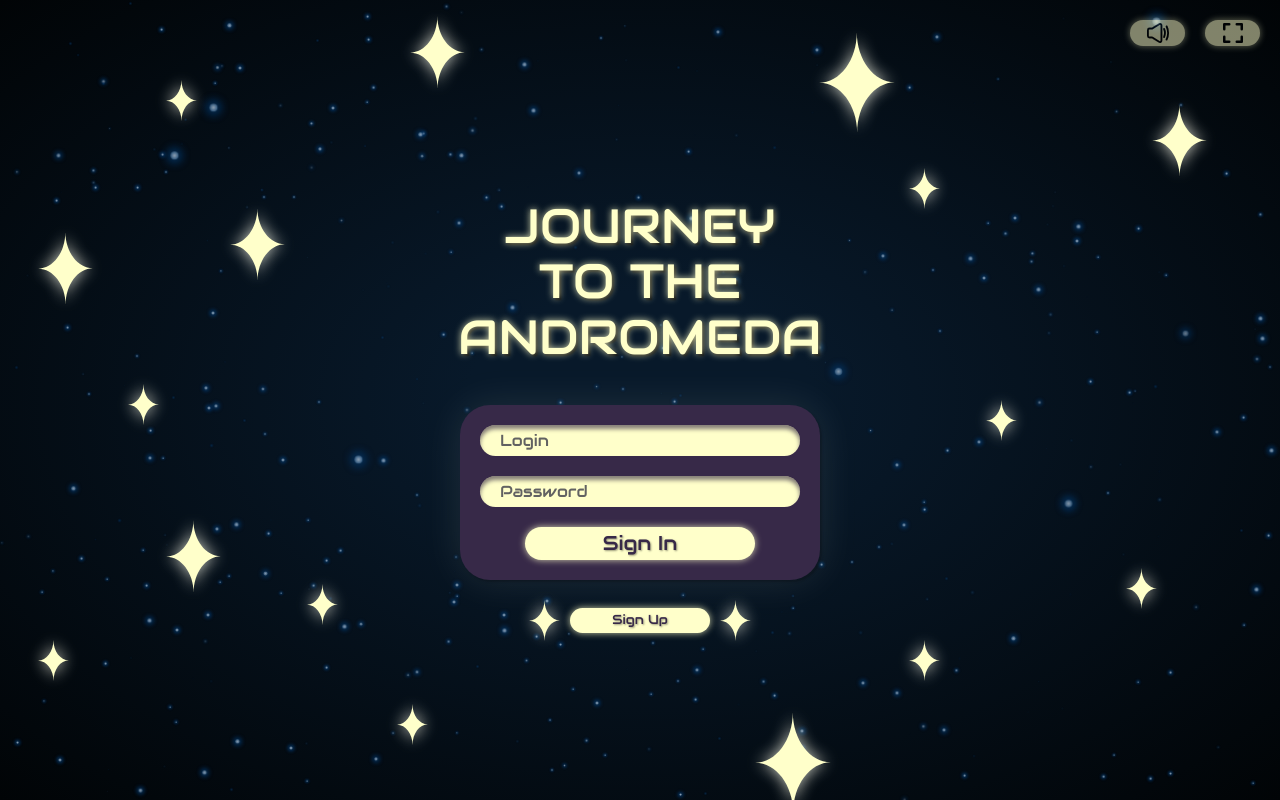
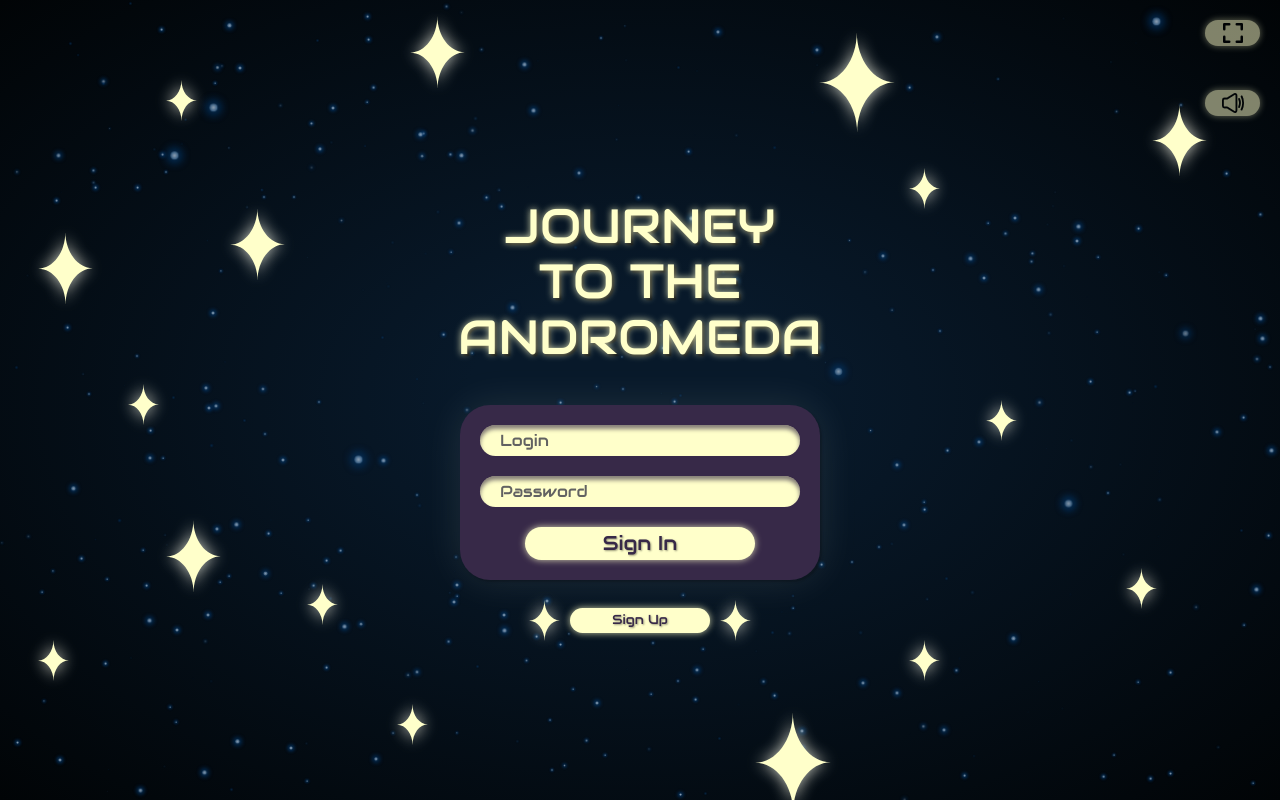
Before and after one commit to aranion/game_andromeda, a React (Vite) app in the folder packages/client/: page /sign-in in a window 1280 px wide. Built offline with nearby package versions, Linux system fonts and the light colour scheme; no server answers.

Commit message:
Changes sound button position

```diff
--- a/packages/client/src/components/ButtonSoundOption/styles.module.css
+++ b/packages/client/src/components/ButtonSoundOption/styles.module.css
@@ -1,6 +1,6 @@
 .button-soundoption {
-  right: 95px;
-  top: 20px;
+  right: 20px;
+  top: 90px;
 }
 
 .soundoption-disabled,
```
